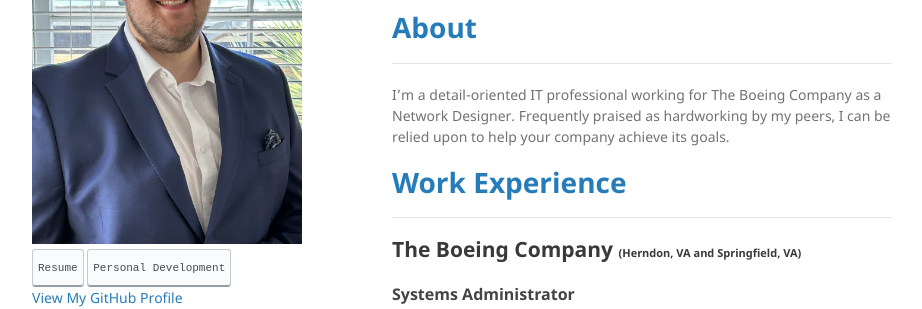
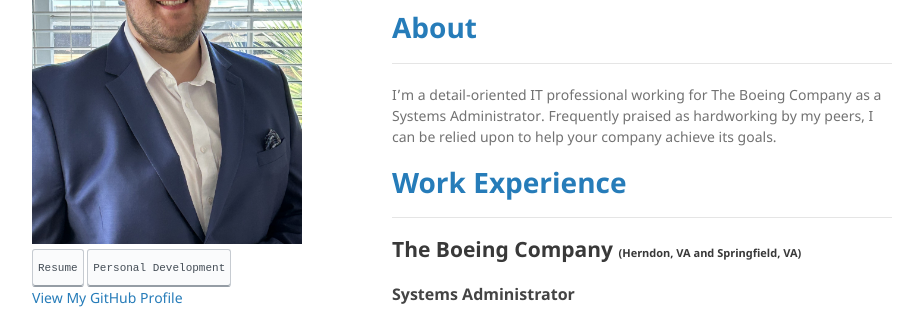
Before and after one commit to tewynkoop/TylerWynkoop, a Jekyll site: the page built from index.md, in a window 1280 px wide and 900 px high. Shown: the part 223-532 px from the top of the window, without its empty margins (178-1100 px from the left). Built offline with Jekyll 4.4.1, drawn with Linux system fonts in a browser that asks for light colours; a script that is not in the unit is left out; our own code applies the rules of GitHub Pages for plain Markdown files.

Commit message:
Update index.md

```diff
--- a/index.md
+++ b/index.md
@@ -12,7 +12,7 @@ layout: default
 # <span style="color:#267CB9"> About </span>
 -----
 
-I'm a detail-oriented IT professional working for The Boeing Company as a Network Designer. Frequently praised as hardworking by my peers, I can be relied upon to help your company achieve its goals.
+I'm a detail-oriented IT professional working for The Boeing Company as a Systems Administrator. Frequently praised as hardworking by my peers, I can be relied upon to help your company achieve its goals.
 
 # <span style="color:#267CB9"> Work Experience </span>
 -----
```
